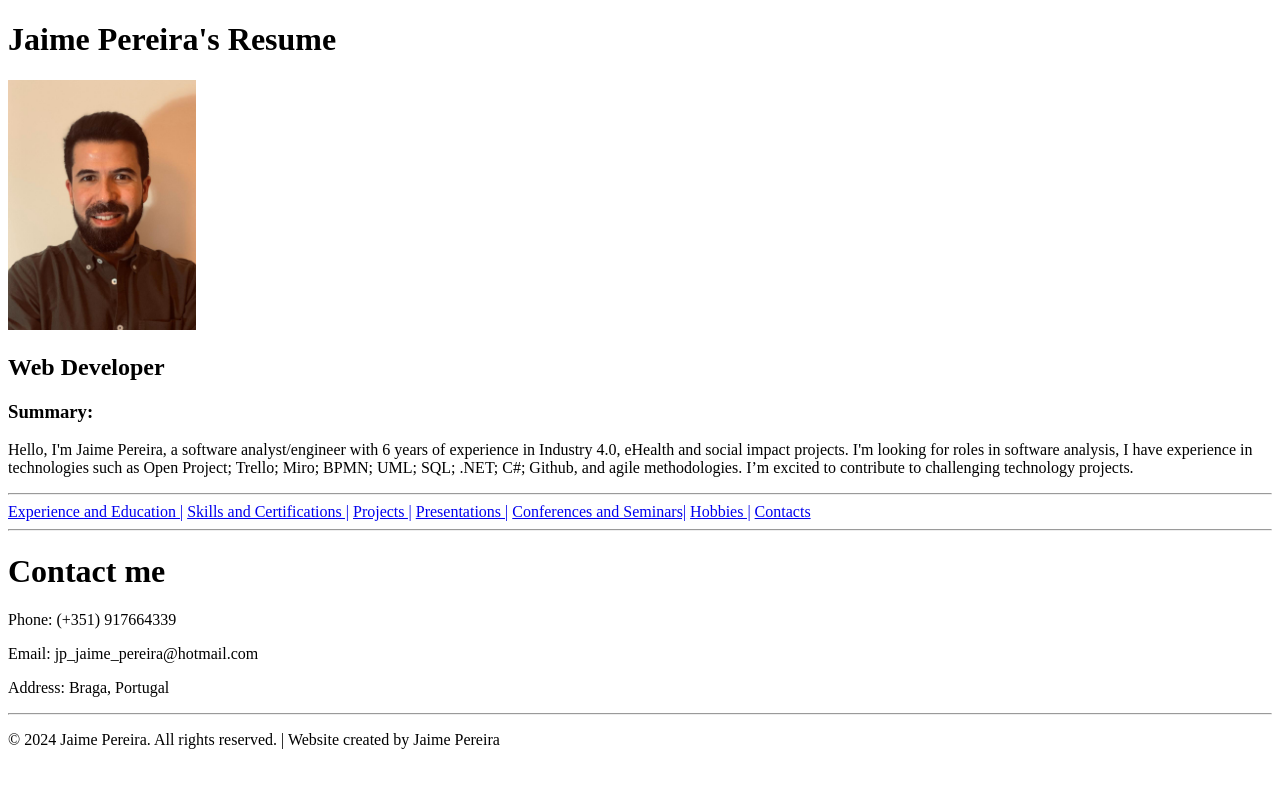
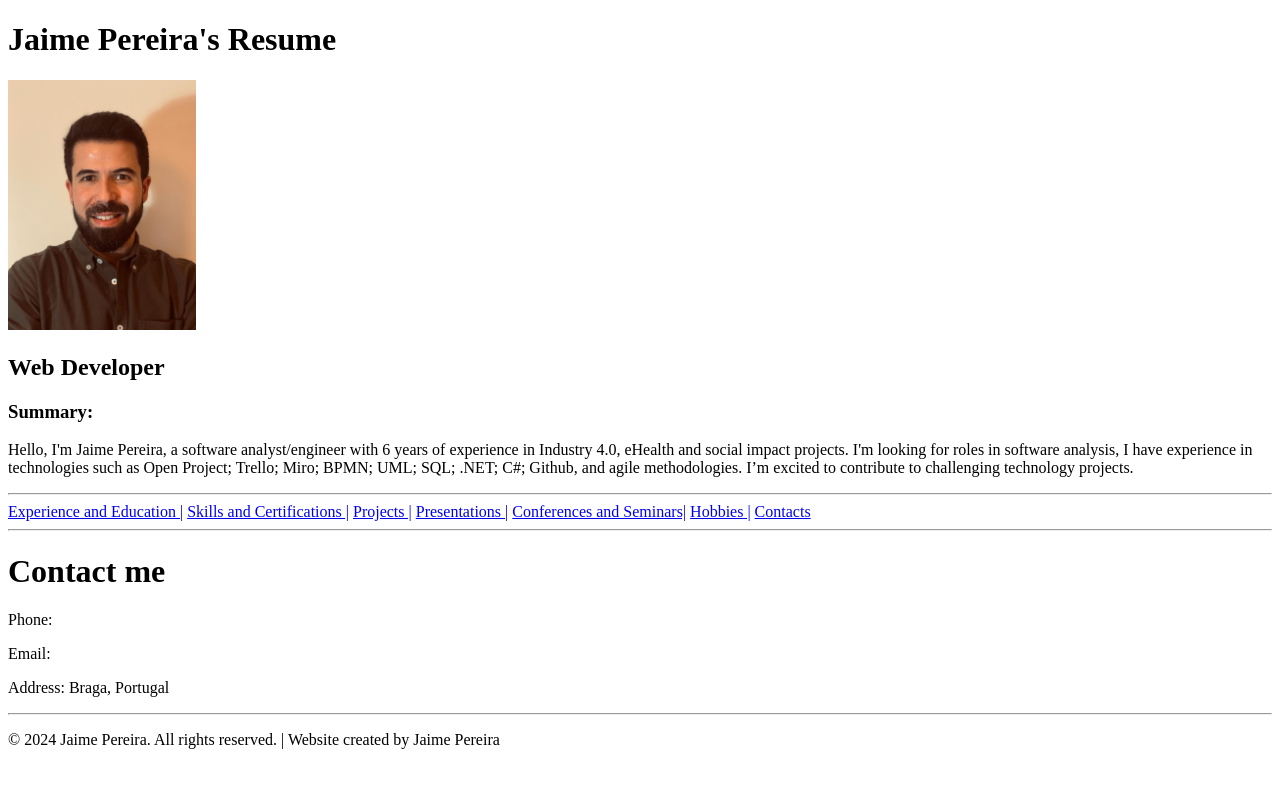
Before and after one commit to JaimePereira2020/html-Capstone-P1-JaimeOnlineResume, a plain HTML site: page public/contact.html in a window 1280 px wide. Drawn offline with Linux system fonts and the light colour scheme.

Commit message:
Add files via upload

```diff
--- a/public/contact.html
+++ b/public/contact.html
@@ -31,8 +31,8 @@
     <hr />
   </header>
   <h1>Contact me</h1>
-  <p>Phone: (+351) 917664339</p>
-  <p>Email: jp_jaime_pereira@hotmail.com</p>
+  <p>Phone: </p>
+  <p>Email: </p>
   <p>Address: Braga, Portugal</p>
   <hr />
   <footer>
```
